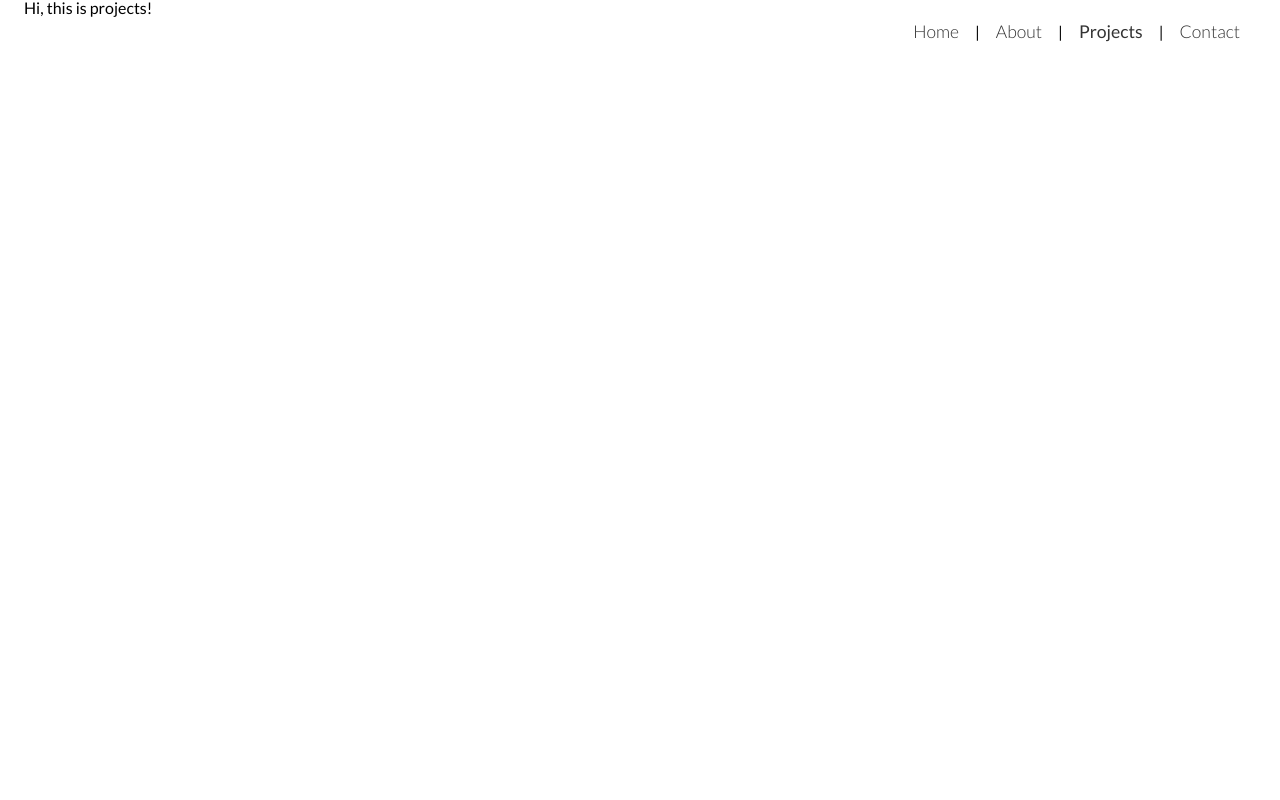
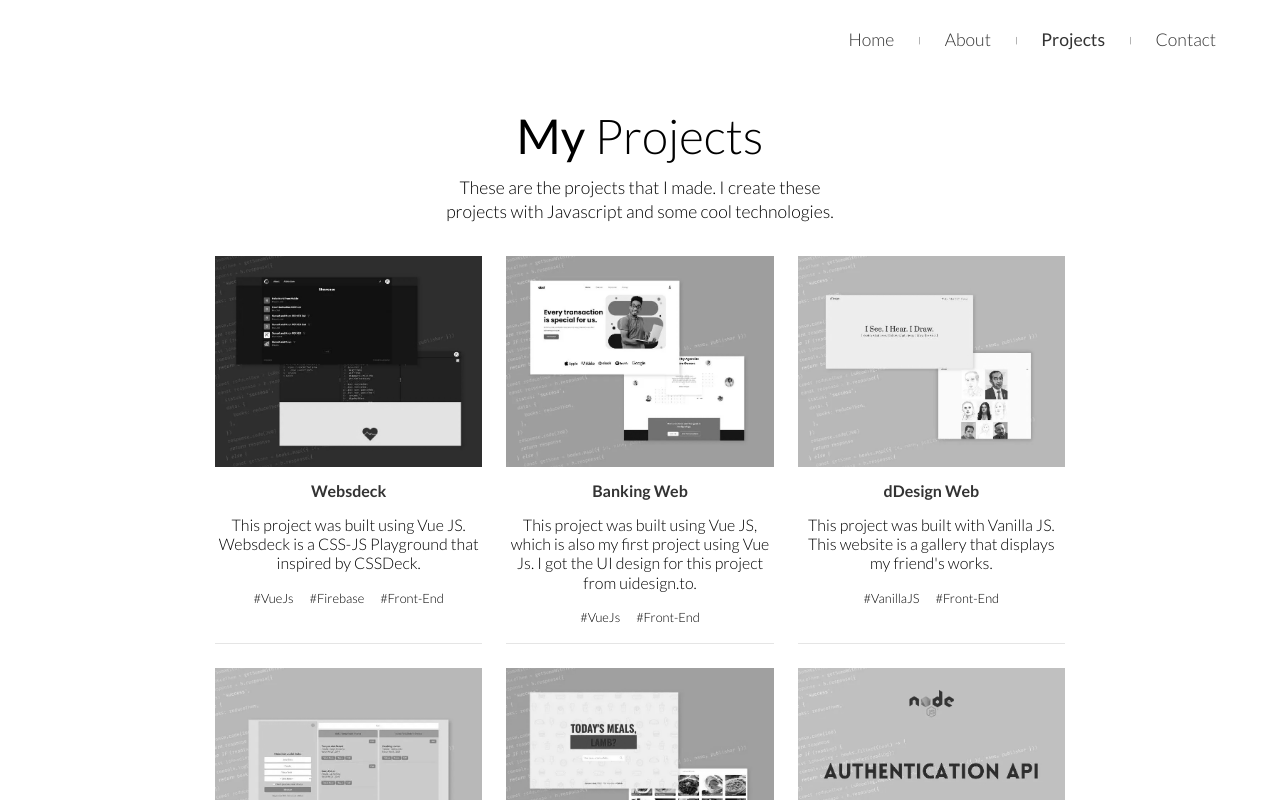
Before and after one commit to brayenid/bryn-web, a Vue app: page /projects in a window 1280 px wide. Shown: the top 800 px of the page. Built offline with nearby package versions, Linux system fonts and the light colour scheme.

Commit message:
Just finished basic stuff

```diff
--- a/index.html
+++ b/index.html
@@ -3,13 +3,14 @@
   <head>
     <meta charset="UTF-8" />
     <meta http-equiv="X-UA-Compatible" content="IE=edge" />
-    <meta name="description" content="Personal Website" />
+    <meta name="description" content="Hello World, I am Brayen Luhat, a Web Developer." />
     <meta name="keywords" content="brayen, luhat, brayen luhat, kutai barat, web developer, fullstack developer, front-end developer" />
     <meta name="author" content="Brayen Luhat" />
+    <meta property="og:title" content="Brayen Luhat Website" />
+    <meta property="og:description" content="Hello World, I am Brayen Luhat, a Web Developer." />
     <meta name="viewport" content="width=device-width, initial-scale=1.0" />
     <title>Brayen Luhat</title>
     <link rel="shortcut icon" href="/favicon.ico" type="image/x-icon" />
-    <link rel="stylesheet" href="https://cdn.jsdelivr.net/gh/devicons/devicon@v2.15.1/devicon.min.css" />
     <script async src="https://www.googletagmanager.com/gtag/js?id=G-0LL0BJWLLW"></script>
     <script>
       window.dataLayer = window.dataLayer || []
@@ -17,7 +18,6 @@
         dataLayer.push(arguments)
       }
       gtag('js', new Date())
-
       gtag('config', 'G-0LL0BJWLLW')
     </script>
   </head>
--- a/package.json
+++ b/package.json
@@ -8,8 +8,6 @@
     "lint": "eslint . --ext .vue,.js,.jsx,.cjs,.mjs --fix --ignore-path .gitignore"
   },
   "dependencies": {
-    "aos": "^2.3.4",
-    "swiper": "^8.4.4",
     "vue": "^3.2.41",
     "vue-router": "^4.1.5"
   },
--- a/src/App.vue
+++ b/src/App.vue
@@ -4,5 +4,19 @@ import NavRouter from './components/NavRouter.vue'
 </script>
 <template>
   <NavRouter />
-  <RouterView />
+  <RouterView v-slot="{ Component }">
+    <transition name="fade" mode="out-in">
+      <component :is="Component"></component>
+    </transition>
+  </RouterView>
 </template>
+<style scoped>
+.fade-enter-from,
+.fade-leave-to {
+  opacity: 0;
+}
+.fade-enter-active,
+.fade-leave-active {
+  transition: opacity 0.2s ease-in-out;
+}
+</style>
--- a/src/Data.json
+++ b/src/Data.json
@@ -1,52 +1,59 @@
 {
   "projects": [
     {
+      "id": "7",
       "name": "Websdeck",
       "desc": "This project was built using Vue JS. Websdeck is a CSS-JS Playground that inspired by CSSDeck.",
       "image": "/projects/websdeck.webp",
-      "stack": "Front-End",
+      "stack": ["VueJs", "Firebase", "Front-End"],
       "url": "https://websdeck.netlify.app/"
     },
     {
+      "id": "6",
       "name": "Banking Web",
       "desc": "This project was built using Vue JS, which is also my first project using Vue Js. I got the UI design for this project from uidesign.to.",
       "image": "/projects/bankingweb.webp",
-      "stack": "Front-End",
+      "stack": ["VueJs", "Front-End"],
       "url": "https://bankingweb-bryn.netlify.app/"
     },
     {
+      "id": "5",
       "name": "dDesign Web",
       "desc": "This project was built with Vanilla JS. This website is a gallery that displays my friend's works.",
       "image": "/projects/ddesign.webp",
-      "stack": "Front-End",
+      "stack": ["VanillaJS", "Front-End"],
       "url": "https://ddesignbryn.netlify.app/"
     },
     {
+      "id": "4",
       "name": "Bookshelf",
       "desc": "This project was built with Vanilla JS. This project is a submission project for the Beginner Level Web Front-End class at Dicoding. With this project I graduated to intermediate level.",
       "image": "/projects/bookshelf.webp",
-      "stack": "Front-End",
+      "stack": ["VanillaJS", "Front-End"],
       "url": "https://bookshelf-bryn.netlify.app/"
     },
     {
+      "id": "3",
       "name": "Todays Meals Web",
       "desc": "This project was built using Web Components. This project is a submission project for the Intermediate Level Web Front-End class at Dicoding, and with this project I graduated to the expert level.",
       "image": "/projects/todaysmeal.webp",
-      "stack": "Front-End",
+      "stack": ["VanillaJS", "Web-Components", "Front-End"],
       "url": "https://todaysmeals-bryn.netlify.app/"
     },
     {
+      "id": "2",
       "name": "Node JS Authentication API",
       "desc": "This project is a simple Back-End project to create an authentication on the web.",
       "image": "/projects/auth.webp",
-      "stack": "Back-End",
+      "stack": ["NodeJS", "MongoDB", "Back-End"],
       "url": "https://github.com/brayenid/authentication-form-api-nodejs"
     },
     {
+      "id": "1",
       "name": "Multer x Sharp",
       "desc": "This project was built with a combination of Multer and Sharp which aims to resize the original image input from the client side and store it on the server.",
       "image": "/projects/multerapi.webp",
-      "stack": "Back-End",
+      "stack": ["NodeJS", "Multer", "Sharp", "Back-End"],
       "url": "https://github.com/brayenid/multer-and-sharp"
     }
   ]
--- a/src/assets/main.css
+++ b/src/assets/main.css
@@ -2,6 +2,13 @@
 :root {
   --mainColor: #fff;
   --secondaryColor: #222;
+}
+::-webkit-scrollbar {
+  width: 10px;
+  height: 10px;
+}
+::-webkit-scrollbar-thumb {
+  background-color: #111;
 }
 body {
   background-color: #fff;
@@ -17,3 +24,7 @@ a {
   background-color: var(--secondaryColor);
   color: white;
 }
+input:focus,
+textarea:focus {
+  outline: 1px solid var(--secondaryColor);
+}
--- /dev/null
+++ b/src/components/HamburgerButton.vue
@@ -0,0 +1,67 @@
+<script setup>
+import { ref } from 'vue'
+const props = defineProps({
+  menuList: Object
+})
+const hamburger = ref()
+const hamburgerClick = () => {
+  props.menuList.classList.toggle('show')
+  hamburger.value.classList.toggle('hamburgerFixed')
+}
+</script>
+<template>
+  <div class="container" @click="hamburgerClick" ref="hamburger">
+    <input type="checkbox" />
+    <span></span>
+    <span></span>
+    <span></span>
+  </div>
+</template>
+<style scoped>
+.container {
+  width: 40px;
+  height: 30px;
+  position: relative;
+  display: flex;
+  flex-direction: column;
+  justify-content: space-around;
+  z-index: 11;
+}
+span {
+  width: 100%;
+  height: 3px;
+  background-color: black;
+  transition: 0.3s ease-in-out;
+}
+span:nth-child(2) {
+  transform-origin: 0;
+}
+span:nth-child(4) {
+  transform-origin: 0;
+}
+.container input {
+  position: absolute;
+  top: 0;
+  left: 0;
+  width: 150%;
+  height: 150%;
+  transform: translate(-14px, -9px);
+  opacity: 0;
+  cursor: pointer;
+  z-index: 30;
+}
+input:checked ~ span:nth-child(2) {
+  transform: rotate(45deg) translate(2px, -8px);
+}
+input:checked ~ span:nth-child(3) {
+  transform: translateX(-30px) scale(0);
+  opacity: 0;
+}
+input:checked ~ span:nth-child(4) {
+  transform: rotate(-45deg) translate(1px, 7px);
+}
+.hamburgerFixed {
+  position: fixed;
+  top: 1rem;
+}
+</style>
--- a/src/components/NavRouter.vue
+++ b/src/components/NavRouter.vue
@@ -1,10 +1,13 @@
 <script setup>
 import { RouterLink } from 'vue-router'
+import HamburgerButton from './HamburgerButton.vue'
+import { ref } from 'vue'
+const menuList = ref(null)
 </script>
 
 <template>
   <nav>
-    <ul>
+    <ul ref="menuList">
       <li>
         <RouterLink to="/">Home</RouterLink>
       </li>
@@ -21,28 +24,85 @@ import { RouterLink } from 'vue-router'
         <RouterLink to="/contact">Contact</RouterLink>
       </li>
     </ul>
+    <HamburgerButton class="hamburger" :menu-list="menuList" />
   </nav>
 </template>
 
 <style scoped>
-nav ul {
+nav {
   display: flex;
-  gap: 0.5rem;
-  justify-content: end;
-  align-items: center;
-  height: 3rem;
-  position: absolute;
+  justify-content: center;
+  flex-direction: row-reverse;
   width: 100%;
   left: 0;
   top: 0;
-  padding: 2rem;
+  position: absolute;
+  align-items: center;
+  padding: 1rem 3rem;
+}
+nav ul {
+  display: flex;
+  gap: 3rem;
+  justify-content: center;
+  align-items: center;
+  height: 3rem;
+  top: 0;
+  position: fixed;
+  flex-direction: column;
+  background-color: beige;
+  width: 100%;
+  height: 100vh;
+  z-index: 10;
+  transform: translateY(-100%);
+  transition: 0.3s ease-in-out;
+}
+nav ul span {
+  display: none;
 }
 nav ul li a {
-  padding: 0.5rem;
-  font-size: 1.1rem;
+  font-size: 2rem;
   font-weight: 300;
+  padding: 1rem;
 }
 .activeLinkNav {
   font-weight: 500;
 }
+span {
+  font-weight: 300;
+  font-size: 0.5rem;
+}
+.show {
+  transform: translate(0);
+}
+@media screen and (min-width: 1000px) {
+  nav {
+    justify-content: end;
+  }
+}
+@media screen and (min-width: 770px) {
+  nav ul {
+    display: flex;
+    position: static;
+    flex-direction: row;
+    gap: 0.5rem;
+    justify-content: center;
+    align-items: center;
+    height: 3rem;
+    left: 0;
+    top: 0;
+    width: auto;
+    background-color: transparent;
+    transform: translate(0);
+  }
+  nav ul span {
+    display: block;
+  }
+  .hamburger {
+    display: none;
+  }
+  nav ul li a {
+    font-size: 1.1rem;
+    font-weight: 300;
+  }
+}
 </style>
--- a/src/views/AboutView.vue
+++ b/src/views/AboutView.vue
@@ -9,7 +9,7 @@ import IconDownload from '../components/icons/IconDownload.vue'
         My name is Brayen Luhat, You can call me Brayen. I live in a small district in East Kalimantan (Borneo), West Kutai, Indonesia. I'm an independent Web Developer learner and will always be. My main programming language is Javascript
         (JS). I usually work with Javascript and some cool technologies like Vue JS, Tailwind CSS, ExpressJS, MongoDB, and curently learning Hapi JS and PostgreSQL.
       </p>
-      <a href="#"><IconDownload /> Resume </a>
+      <a href="/resume.pdf" target="_blank" aria-label="Download Resume"><IconDownload /> Resume </a>
     </div>
     <div class="right">
       <img src="@/assets/bryn.webp" alt="bryn" title="bryn" />
@@ -20,24 +20,26 @@ import IconDownload from '../components/icons/IconDownload.vue'
 .container {
   margin: 7rem auto;
   width: 100%;
-  max-width: 800px;
+  max-width: 850px;
   display: flex;
   justify-content: space-between;
   gap: 2rem;
+  flex-direction: column;
+  padding: 0 3rem;
 }
 .left {
-  width: 55%;
-  padding-top: 6rem;
+  width: 100%;
+  order: 2;
 }
 .left h1 {
-  font-size: 3rem;
+  font-size: 2.8rem;
   font-weight: 300;
 }
 .left h1 span {
   font-weight: 500;
 }
 .left p {
-  font-size: 1.2rem;
+  font-size: 1rem;
   font-weight: 300;
   line-height: 1.8rem;
   margin: 2rem 0;
@@ -61,9 +63,35 @@ import IconDownload from '../components/icons/IconDownload.vue'
   color: inherit;
 }
 .right {
-  width: 45%;
+  width: 100%;
+  order: 1;
 }
 .right img {
   width: max-content;
 }
+
+@media screen and (min-width: 770px) {
+  .left h1 {
+    font-size: 3rem;
+  }
+  .left p {
+    font-size: 1.2rem;
+  }
+}
+
+@media screen and (min-width: 710px) {
+  .container {
+    flex-direction: row;
+    padding: 0 2rem;
+  }
+  .left {
+    width: 50%;
+    padding-top: 6rem;
+    order: 1;
+  }
+  .right {
+    width: 50%;
+    order: 2;
+  }
+}
 </style>
--- a/src/views/ContactView.vue
+++ b/src/views/ContactView.vue
@@ -1,3 +1,73 @@
 <template>
-  <h1>Hi, this is contact!</h1>
+  <div class="container">
+    <div class="title">
+      <h1>Contact <span>Me</span></h1>
+      <p>Want to talk about your project or just want to ask me how to center a div? Feel free to send me a message!</p>
+    </div>
+    <main>
+      <form id="contact" target="_blank" action="https://formsubmit.co/319bddddd3b99cba0d6b68a77af1ed21" method="POST">
+        <input type="text" placeholder="Your Name" name="name" />
+        <input type="email" placeholder="Your Email" name="name" />
+        <textarea name="message" rows="10" placeholder="Your Message ..."></textarea>
+        <div class="button">
+          <button type="submit">Send!</button>
+        </div>
+      </form>
+    </main>
+  </div>
 </template>
+<style scoped>
+.container {
+  margin: 7rem auto;
+  width: 100%;
+  max-width: 800px;
+}
+.title {
+  text-align: center;
+  margin-bottom: 2rem;
+}
+.title h1 {
+  font-size: 3rem;
+  font-weight: 300;
+  margin-bottom: 1rem;
+}
+.title h1 span {
+  font-weight: 500;
+}
+.title p {
+  max-width: 420px;
+  margin: 0 auto;
+  line-height: 1.5rem;
+  font-weight: 300;
+  font-size: 1.1rem;
+}
+#contact {
+  display: flex;
+  flex-direction: column;
+  gap: 1rem;
+}
+#contact input,
+#contact textarea {
+  padding: 1rem;
+  font-family: inherit;
+  border: none;
+  background-color: rgba(0, 0, 0, 0.03);
+  resize: none;
+}
+.button {
+  text-align: right;
+}
+#contact button {
+  padding: 0.8rem 1.5rem;
+  background-color: var(--secondaryColor);
+  color: white;
+  border: 1px solid;
+  transition: 0.2s ease-in-out;
+  cursor: pointer;
+}
+#contact button:hover {
+  background-color: white;
+  border-color: var(--secondaryColor);
+  color: inherit;
+}
+</style>
--- a/src/views/HomeView.vue
+++ b/src/views/HomeView.vue
@@ -2,6 +2,7 @@
 import IconGithub from '../components/icons/IconGithub.vue'
 import IconLinkedin from '../components/icons/IconLinkedin.vue'
 import IconSpotify from '../components/icons/IconSpotify.vue'
+const thisYear = new Date().getFullYear()
 </script>
 <template>
   <div class="container">
@@ -21,7 +22,7 @@ import IconSpotify from '../components/icons/IconSpotify.vue'
       </ul>
     </main>
     <div class="credit">
-      <p>© 2023</p>
+      <p>© {{ thisYear }}</p>
     </div>
   </div>
 </template>
@@ -35,11 +36,11 @@ import IconSpotify from '../components/icons/IconSpotify.vue'
   flex-direction: column;
 }
 h1 {
-  font-size: 4rem;
+  font-size: 3rem;
   font-weight: 600;
 }
 p.desc {
-  font-size: 3.2rem;
+  font-size: 2.4rem;
   font-weight: 300;
   margin-bottom: 2rem;
 }
@@ -61,4 +62,15 @@ p.desc {
   color: #666;
   font-size: 0.8rem;
 }
+@media screen and (min-width: 770px) {
+  h1 {
+    font-size: 4rem;
+    font-weight: 600;
+  }
+  p.desc {
+    font-size: 3.2rem;
+    font-weight: 300;
+    margin-bottom: 2rem;
+  }
+}
 </style>
--- a/src/views/ProjectsView.vue
+++ b/src/views/ProjectsView.vue
@@ -1,3 +1,99 @@
+<script setup>
+import datas from '../Data.json'
+const { projects } = datas
+</script>
 <template>
-  <h1>Hi, this is projects!</h1>
+  <div class="container">
+    <div class="title">
+      <h1><span>My</span> Projects</h1>
+      <p>These are the projects that I made. I create these projects with Javascript and some cool technologies.</p>
+    </div>
+    <main>
+      <div class="project" v-for="data in projects" :key="data.id">
+        <a :href="data.url" target="_blank" rel="noopener noreferrer">
+          <div class="imgContainer">
+            <img :src="data.image" :alt="data.name" loading="lazy" />
+          </div>
+        </a>
+        <div class="detail">
+          <a :href="data.url" target="_blank" rel="noopener noreferrer">
+            <h2>{{ data.name }}</h2></a
+          >
+          <p>{{ data.desc }}</p>
+          <div class="stacksContainer">
+            <p class="stack" v-for="stack in data.stack" :key="stack.id">#{{ stack }}</p>
+          </div>
+        </div>
+      </div>
+    </main>
+  </div>
 </template>
+<style scoped>
+.container {
+  margin: 7rem auto;
+  width: 100%;
+  max-width: 850px;
+}
+.title {
+  text-align: center;
+  margin-bottom: 2rem;
+}
+.title h1 {
+  font-size: 3rem;
+  font-weight: 300;
+  margin-bottom: 1rem;
+}
+.title h1 span {
+  font-weight: 500;
+}
+.title p {
+  max-width: 420px;
+  margin: 0 auto;
+  line-height: 1.5rem;
+  font-weight: 300;
+  font-size: 1.1rem;
+}
+main {
+  display: grid;
+  grid-template-columns: repeat(auto-fill, minmax(250px, 1fr));
+  gap: 1.5rem;
+}
+.project {
+  border-bottom: 1px solid rgba(0, 0, 0, 0.1);
+}
+.imgContainer {
+  min-height: 150px;
+  background-color: #ddd;
+}
+.project img {
+  -webkit-filter: grayscale(100%);
+  filter: grayscale(100%);
+  transition: 0.2s ease-in-out;
+  display: block;
+}
+.project:hover img {
+  -webkit-filter: grayscale(0%);
+  filter: grayscale(0%);
+}
+.project .detail {
+  text-align: center;
+}
+.project .detail h2 {
+  margin: 1rem 0;
+  font-weight: 600;
+}
+.project .detail p {
+  font-weight: 300;
+  margin-bottom: 1rem;
+  line-height: 1.2rem;
+}
+.stacksContainer {
+  margin-bottom: 1rem;
+}
+.stack {
+  margin: 0.5rem;
+  font-weight: 300;
+  display: inline;
+  font-size: 0.8rem;
+}
+</style>
```
Also changed, not shown: 2 other files (tests, documents, lock files or other folders).
